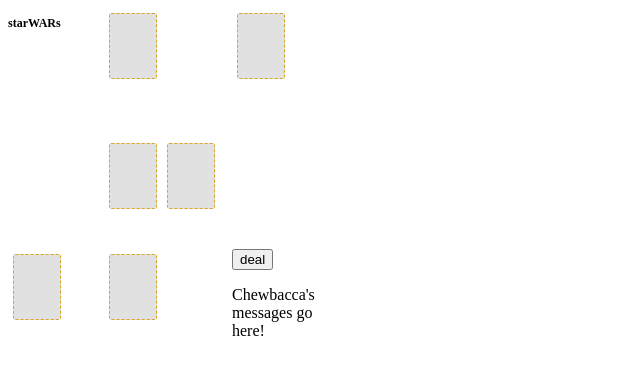
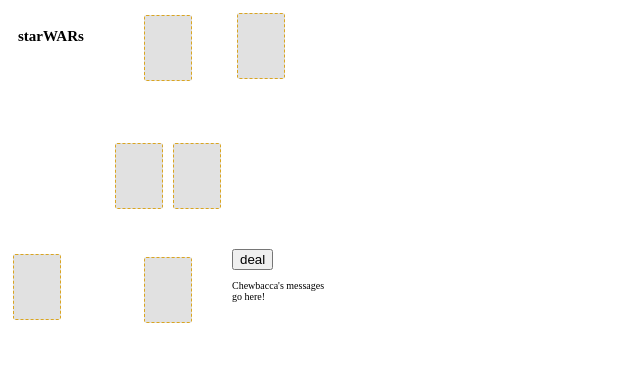
Before and after one commit to jessykim/star-WARs-card-game, a plain HTML site: page index.html in a window 1280 px wide. Shown: the whole page, without its empty margins (0-640 px from the left). Drawn offline with Linux system fonts and the light colour scheme.

Commit message:
center warDecks and change font sizes

```diff
--- a/css/style.css
+++ b/css/style.css
@@ -6,14 +6,25 @@ body {
 }
 
 h1 {
-  font-size: 12px;
+  font-size: 15px;
+  padding: 10px;
 }
 
 .center-deal {
   display: inline-flex;
   grid-column: 2 / 3;
+  justify-self: center;
 }
 
 .user {
   grid-column: 1 / 2;
 }
+
+.war-deck {
+  justify-content: center;
+  place-self: center;
+}
+
+.message > p {
+  font-size: 10px;
+}
--- a/index.html
+++ b/index.html
@@ -29,7 +29,7 @@
   <div class="war-deck">
     <div id="war-deck-1" class="card small outline"></div>
   </div>
-  <div id="message">
+  <div class="message">
     <button id="deal-btn" class="btn">deal</button>
     <button id="reset-btn" class="btn" hidden>reset</button>
     <p>Chewbacca's messages go here!</p>
```
